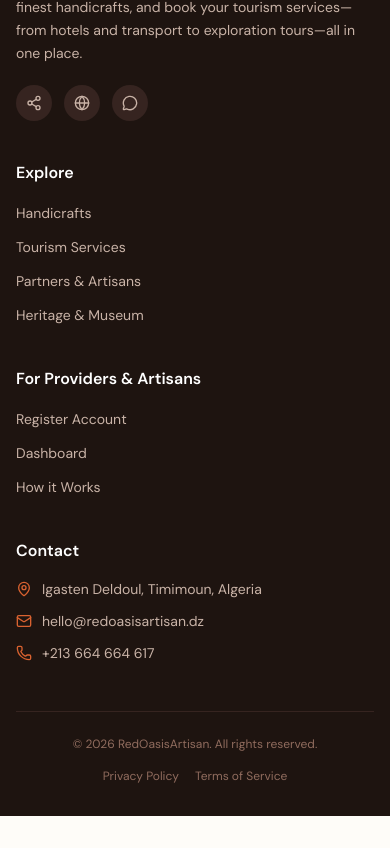
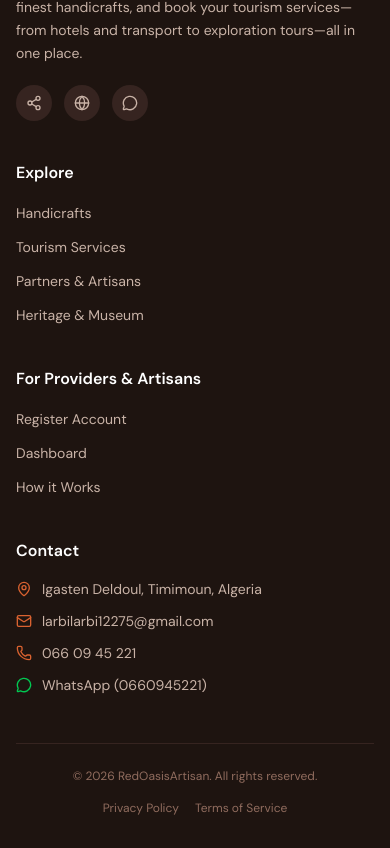
Before and after one commit to oasisredstore/ors, a Next.js app: page /en in a window 390 px wide. Shown: the part 5138-5986 px from the top of the page. Before the commit the page ends 5954 px from the top, so only its background shows below. Built offline with nearby package versions, Linux system fonts and the light colour scheme; no server answers; the database is empty; a web font is replaced by a local one.

Commit message:
Update footer contact details: change email and phone, add WhatsApp link

```diff
--- a/src/components/layout/Footer.tsx
+++ b/src/components/layout/Footer.tsx
@@ -95,12 +95,18 @@
                 Igasten Deldoul, Timimoun, Algeria
               </li>
               <li className="flex items-center gap-2.5 text-sm text-clay-300">
-                <Mail className="w-4 h-4 text-sand-400" />
-                hello@redoasisartisan.dz
+                <Mail className="w-4 h-4 text-sand-400 shrink-0" />
+                <a href="mailto:larbilarbi12275@gmail.com" className="hover:text-sand-400 transition-colors">larbilarbi12275@gmail.com</a>
               </li>
               <li className="flex items-center gap-2.5 text-sm text-clay-300">
-                <Phone className="w-4 h-4 text-sand-400" />
-                +213 664 664 617
+                <Phone className="w-4 h-4 text-sand-400 shrink-0" />
+                <a href="tel:0660945221" className="hover:text-sand-400 transition-colors" dir="ltr">066 09 45 221</a>
+              </li>
+              <li className="flex items-center gap-2.5 text-sm text-clay-300">
+                <MessageCircle className="w-4 h-4 text-green-500 shrink-0" />
+                <a href="https://wa.me/213660945221" target="_blank" rel="noopener noreferrer" className="hover:text-green-400 transition-colors" dir="ltr">
+                  WhatsApp (0660945221)
+                </a>
               </li>
             </ul>
           </div>
```
